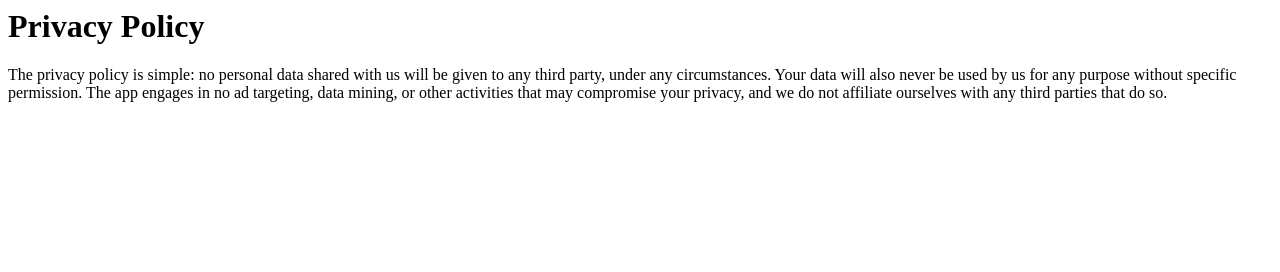
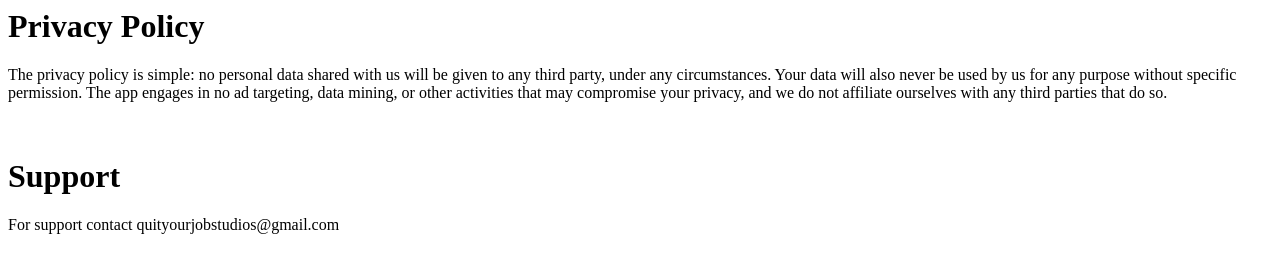
Before and after one commit to dbrior/Appology, a plain HTML site: page index.html in a window 1280 px wide. Drawn offline with Linux system fonts and the light colour scheme.

Commit message:
Add support info

```diff
--- a/index.html
+++ b/index.html
@@ -1,4 +1,6 @@
 <h1>Privacy Policy</h1>
 <p>The privacy policy is simple: no personal data shared with us will be given to any third party, under any circumstances. Your data will also never be used by us for any purpose without specific permission.
-
     The app engages in no ad targeting, data mining, or other activities that may compromise your privacy, and we do not affiliate ourselves with any third parties that do so.</p>
+<br>
+<h1>Support</h1>
+<p>For support contact quityourjobstudios@gmail.com</p>
```
